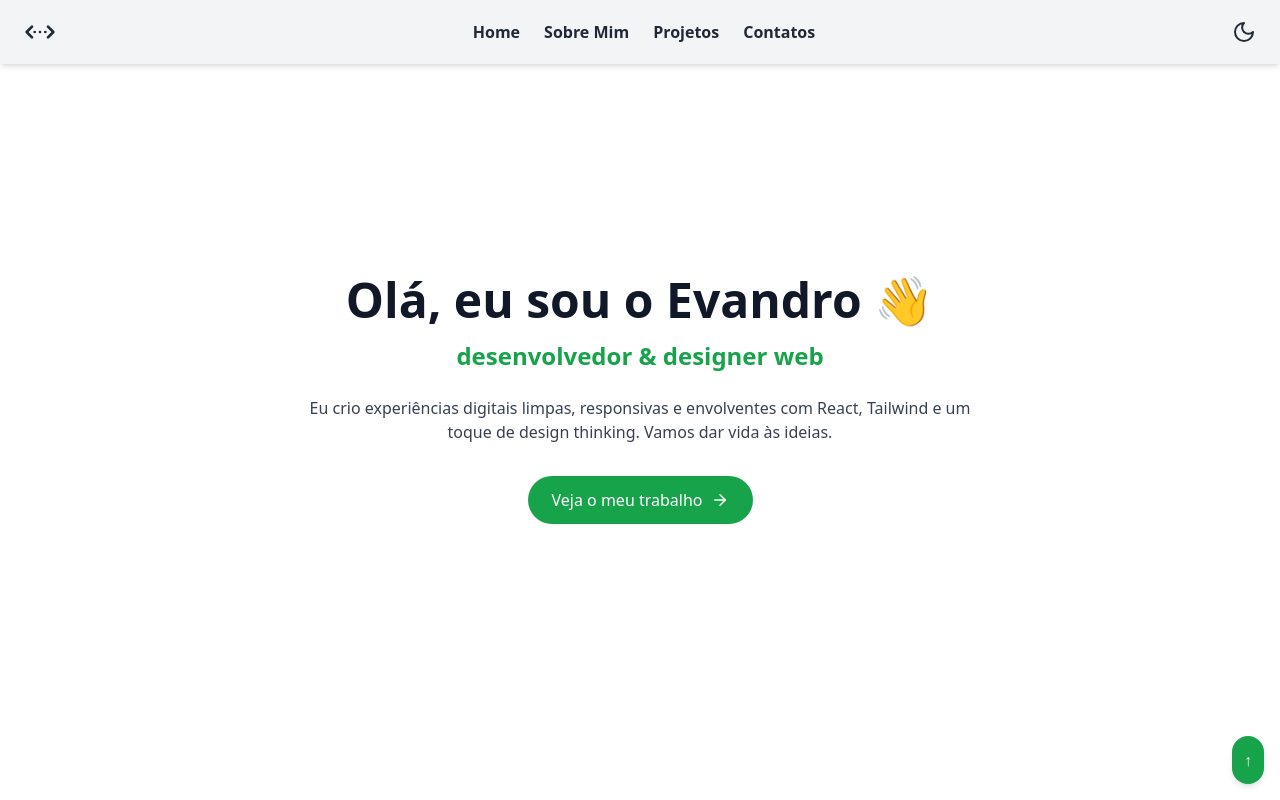
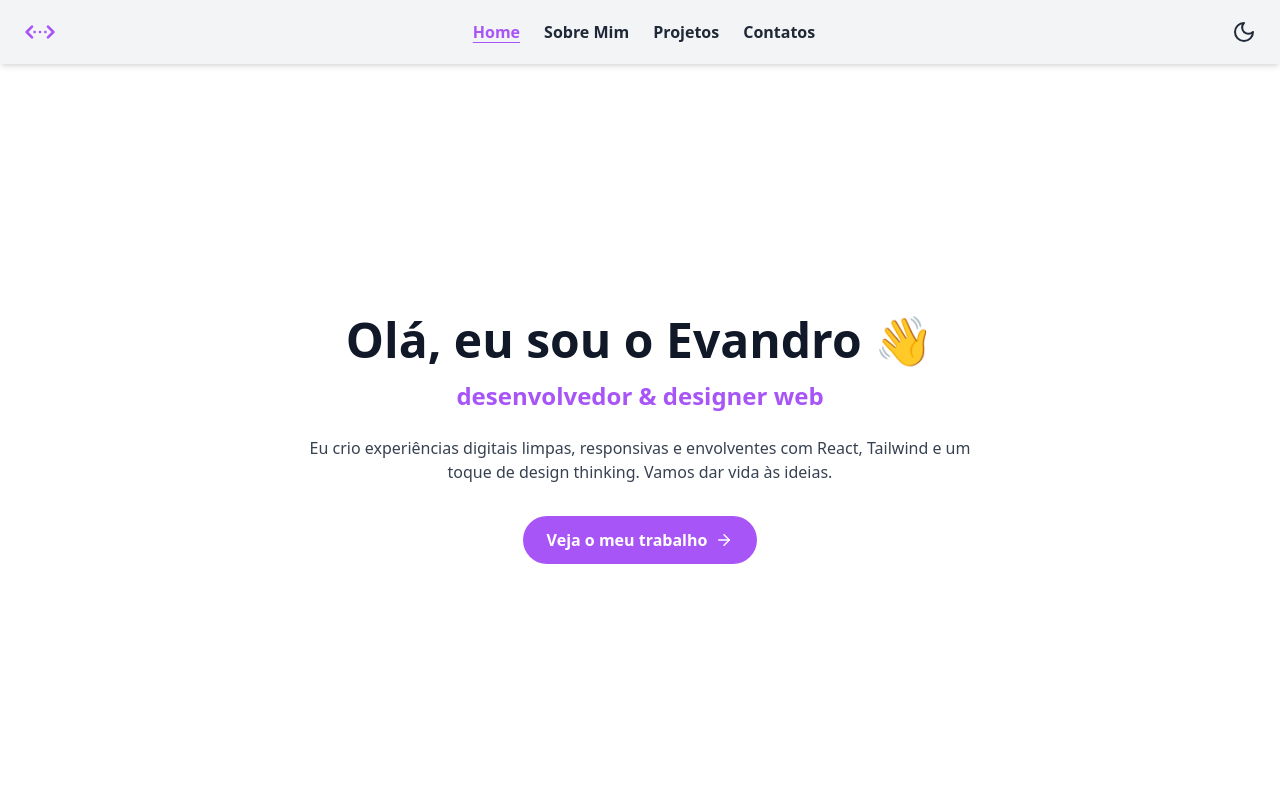
Before and after one commit to adr0ude/design-web-react, a React (Vite) app: page / in a window 1280 px wide. Built offline with nearby package versions, Linux system fonts and the light colour scheme.

Commit message:
Atualização

```diff
--- a/src/App.jsx
+++ b/src/App.jsx
@@ -6,7 +6,7 @@ import About from './pages/About';
 import Projects from './pages/Projects';
 import Contact from './pages/Contact';
 
-const App = () => {
+export default function App() {
   return (
     <Router>
       <Routes>
@@ -21,5 +21,3 @@ const App = () => {
     </Router>
   );
 };
-
-export default App;
--- a/src/components/Header.jsx
+++ b/src/components/Header.jsx
@@ -1,10 +1,10 @@
-
 import { useState, useEffect } from "react";
-import { Link } from "react-router-dom";
+import { Link, useLocation } from "react-router-dom";
 import { Moon, Sun, ChevronsLeftRightEllipsis as PageIcon } from "lucide-react";
 
 export default function Header() {
   const [darkMode, setDarkMode] = useState(false);
+  const location = useLocation();
 
   useEffect(() => {
     if (darkMode) {
@@ -18,35 +18,31 @@ export default function Header() {
     setDarkMode((prev) => !prev);
   };
 
+  const navLinkClass = (path) =>
+    `font-semibold transition ${
+      (location.pathname === "/" && path === "/home") ||
+      location.pathname === path
+        ? "text-purple-500 dark:text-purple-500 underline underline-offset-4"
+        : "text-gray-800 dark:text-gray-100 hover:text-purple-500 dark:hover:text-purple-500"
+    }`;
+
   return (
-    <header className="fixed top-0 right-0 left-0 flex justify-between items-center px-6 py-4 bg-gray-100 dark:bg-gray-800 shadow-md">
-      <div className="text-2xl font-bold text-gray-800 dark:text-gray-100">
+    <header className="fixed top-0 right-0 left-0 flex justify-between items-center px-6 py-4 bg-gray-100 dark:bg-gray-800 shadow-md z-50 transition-colors duration-200">
+      <div className="flex items-center gap-2 text-2xl font-bold text-purple-500 dark:text-purple-500">
         <PageIcon size={32} />
       </div>
 
       <nav className="space-x-6 hidden md:flex">
-        <Link
-          to="/home"
-          className="font-semibold text-gray-800 dark:text-gray-100 hover:underline"
-        >
+        <Link to="/home" className={navLinkClass("/home")}>
           Home
         </Link>
-        <Link
-          to="/about"
-          className="font-semibold text-gray-800 dark:text-gray-100 hover:underline"
-        >
+        <Link to="/about" className={navLinkClass("/about")}>
           Sobre Mim
         </Link>
-        <Link
-          to="/projects"
-          className="font-semibold text-gray-800 dark:text-gray-100 hover:underline"
-        >
+        <Link to="/projects" className={navLinkClass("/projects")}>
           Projetos
         </Link>
-        <Link
-          to="/contact"
-          className="font-semibold text-gray-800 dark:text-gray-100 hover:underline"
-        >
+        <Link to="/contact" className={navLinkClass("/contact")}>
           Contatos
         </Link>
       </nav>
@@ -55,7 +51,7 @@ export default function Header() {
         <button
           type="button"
           onClick={toggleDarkMode}
-          className="text-gray-800 dark:text-gray-100 hover:text-green-600 dark:hover:text-green-600 transition duration-300"
+          className="text-gray-800 dark:text-gray-100 hover:text-purple-500 dark:hover:text-purple-500 transition duration-300"
         >
           {darkMode ? (
             <Sun className="transition-transform duration-300 rotate-180" />
--- a/src/components/MainLayout.jsx
+++ b/src/components/MainLayout.jsx
@@ -1,13 +1,11 @@
 import { Outlet } from 'react-router-dom';
 import Header from './Header';
-import ScrollToTop from './ScrollToTop';
 
 export default function MainLayout () {
   return (
     <>
       <Header />
       <Outlet />
-      <ScrollToTop />
     </>
   );
 };
--- a/src/components/ScrollToTop.jsx
+++ /dev/null
@@ -1,10 +0,0 @@
-export default function ScrollToTop() {
-    return (
-      <button
-        onClick={() => window.scrollTo({ top: 0, behavior: "smooth" })}
-        className="fixed bottom-4 right-4 bg-green-600 text-white p-3 rounded-full shadow-md hover:bg-green-700 transition"
-      >
-        ↑
-      </button>
-    );
-}
--- a/src/pages/About.jsx
+++ b/src/pages/About.jsx
@@ -1,18 +1,16 @@
 export default function About() {
   return (
-    <main className="min-h-screen px-4 py-12 bg-white dark:bg-gray-900 text-gray-800 dark:text-gray-100">
+    <main className="min-h-screen px-4 pt-32 pb-12 bg-white dark:bg-gray-900 text-gray-800 dark:text-gray-100 transition-colors duration-200">
       <section className="max-w-6xl mx-auto flex flex-col md:flex-row gap-12 items-start">
-        {/* Imagem de perfil */}
         <div className="relative w-full md:w-1/3">
           <img
             src="/path/to/profile.jpg"
             alt="Profile"
             className="w-full object-cover rounded shadow-md"
           />
-          <div className="absolute -bottom-4 -right-4 w-full h-full border-4 border-green-500 rounded z-[-1]" />
+          <div className="absolute -bottom-4 -right-4 w-full h-full border-4 border-purple-500 rounded z-[-1]" />
         </div>
 
-        {/* Texto sobre mim */}
         <div className="flex-1">
           <h2 className="text-3xl font-bold mb-4">Sobre Mim</h2>
           <p className="mb-4 text-gray-700 dark:text-gray-300">
@@ -24,7 +22,6 @@ export default function About() {
         </div>
       </section>
 
-      {/* Tecnologias */}
       <section className="mt-16 max-w-6xl mx-auto">
         <h3 className="text-2xl font-semibold mb-6">Ferramentas e Tecnologias</h3>
         <div className="grid grid-cols-2 md:grid-cols-4 gap-4 text-sm">
--- a/src/pages/Contact.jsx
+++ b/src/pages/Contact.jsx
@@ -1,6 +1,6 @@
 export default function Contact() {
   return (
-    <main className="flex flex-col items-center justify-center min-h-screen px-4 py-8 bg-white dark:bg-gray-900 text-gray-900 dark:text-white">
+    <main className="flex flex-col items-center justify-center min-h-screen px-4 pt-32 pb-12 bg-white dark:bg-gray-900 text-gray-900 dark:text-white transition-colors duration-200">
       <section className="max-w-md w-full border border-gray-200 dark:border-gray-700 rounded p-6 shadow-md bg-white dark:bg-gray-800">
         <h1 className="text-center text-2xl font-bold mb-2">Converse Comigo</h1>
         <p className="text-center text-sm text-gray-600 dark:text-gray-400 mb-6">
@@ -47,7 +47,7 @@ export default function Contact() {
 
           <button
             type="submit"
-            className="w-full bg-green-600 text-white py-2 rounded hover:bg-green-700 transition"
+            className="w-full bg-purple-500 text-white py-2 rounded-full hover:bg-purple-600 transition"
           >
             ENVIAR MENSAGEM
           </button>
--- a/src/pages/Home.jsx
+++ b/src/pages/Home.jsx
@@ -3,13 +3,13 @@ import { ArrowRight } from "lucide-react";
 
 export default function Home() {
   return (
-    <main className="min-h-screen overflow-x-hidden flex items-center justify-center px-4 py-6 bg-white dark:bg-gray-900">
+    <main className="min-h-screen overflow-x-hidden flex items-center justify-center px-4 pt-32 pb-12 bg-white dark:bg-gray-900 transition-colors duration-200">
       <section className="text-center max-w-2xl">
         <h1 className="text-4xl md:text-5xl font-bold text-gray-900 dark:text-white mb-4">
           Olá, eu sou o Evandro 👋
         </h1>
 
-        <h2 className="text-xl md:text-2xl text-green-600 font-semibold mb-6">
+        <h2 className="text-xl md:text-2xl text-purple-500 font-semibold mb-6">
           desenvolvedor & designer web
         </h2>
 
@@ -21,7 +21,7 @@ export default function Home() {
 
         <Link
           to="/projects"
-          className="inline-flex items-center gap-2 px-6 py-3 bg-green-600 text-white rounded-full hover:bg-green-700 transition"
+          className="inline-flex items-center gap-2 px-6 py-3 bg-purple-500 font-semibold text-white rounded-full hover:bg-purple-600 transition"
         >
           Veja o meu trabalho <ArrowRight size={18} />
         </Link>
--- a/src/pages/Projects.jsx
+++ b/src/pages/Projects.jsx
@@ -32,19 +32,18 @@ export default function Projects() {
       : projects.filter((p) => p.category === selectedCategory);
 
   return (
-    <main className="min-h-screen bg-white dark:bg-gray-900 text-center px-4 py-16 text-gray-900 dark:text-white">
+    <main className="min-h-screen bg-white dark:bg-gray-900 text-center px-4 pt-32 pb-12 text-gray-900 dark:text-white transition-colors duration-200">
       <h2 className="text-3xl font-bold mb-2">Projetos em Destaque</h2>
       <p className="text-gray-600 dark:text-gray-400 mb-8">Alguns projetos que desenvolvi</p>
 
-      {/* Botões de filtro */}
       <div className="flex justify-center gap-4 mb-12 flex-wrap">
         {categories.map((cat) => (
           <button
             key={cat}
             onClick={() => setSelectedCategory(cat)}
-            className={`px-4 py-2 rounded transition ${
+            className={`px-4 py-2 rounded-full transition ${
               selectedCategory === cat
-                ? "bg-green-600 text-white"
+                ? "bg-purple-500 text-white"
                 : "bg-gray-200 dark:bg-gray-800 text-gray-800 dark:text-gray-100 border border-transparent hover:border-gray-400 dark:hover:border-gray-600"
             }`}
           >
@@ -53,7 +52,6 @@ export default function Projects() {
         ))}
       </div>
 
-      {/* Grid de projetos */}
       <div className="grid sm:grid-cols-2 md:grid-cols-3 gap-8 max-w-6xl mx-auto">
         {filteredProjects.map((project) => (
           <div
```
